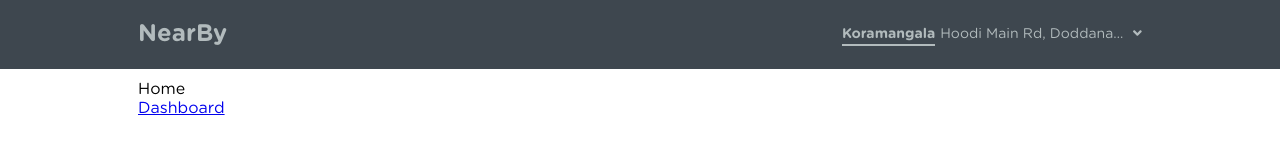
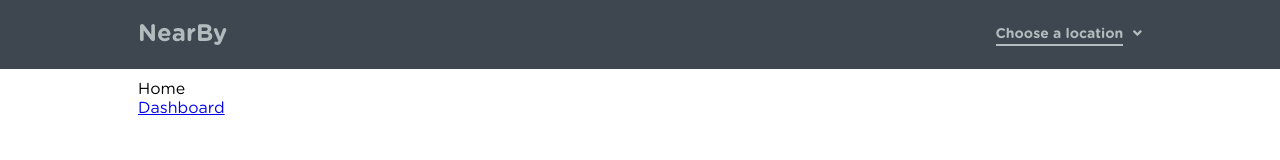
Before and after one commit to Arjun-sna/nearby, a React app: page / in a window 1280 px wide. Built offline with nearby package versions, Linux system fonts and the light colour scheme; no server answers.

Commit message:
use context in navbar to show selected location

```diff
--- a/src/components/locationPicker/index.js
+++ b/src/components/locationPicker/index.js
@@ -10,7 +10,7 @@ export default ({ setShowSideBar }) => {
   const inputRef = useRef();
   const [searchQuery, setSearchQuery] = useState('');
   const [predictedPlaces, setPredictedPlaces] = useState([]);
-  const [selectedLocation, setSelectedLocation] = useState('');
+  const [selectedLocation, setSelectedLocation] = useState(false);
   const [contextValue, dispatch] = useAppContext();
 
   useEffect(() => {
@@ -24,7 +24,7 @@ export default ({ setShowSideBar }) => {
       setShowSideBar(false)
     };
 
-    if (selectedLocation.length > 0) {
+    if (selectedLocation) {
       getGeoCodeForLocationDescription();
     }
   }, [selectedLocation]);
--- a/src/components/locationPicker/predictedPlacesListItem.js
+++ b/src/components/locationPicker/predictedPlacesListItem.js
@@ -10,7 +10,7 @@ const PlacesListItem = ({
 }) => {
 
   return (
-    <div className="list-item-container" onClick={() => onClick && onClick(description)}>
+    <div className="list-item-container" onClick={() => onClick && onClick({description, mainText, secondaryText})}>
       <div>
         <FontAwesomeIcon icon="map-marker-alt" color="#00000099" size="sm"/>
       </div>
--- a/src/components/locationView/index.js
+++ b/src/components/locationView/index.js
@@ -1,16 +1,21 @@
 import React from 'react';
 import { FontAwesomeIcon } from '@fortawesome/react-fontawesome';
+import { useAppContext } from '~/modules/app/contextProvider';
 import './style.scss';
 
-export default ({ setShowSideBar }) => (
+export default ({ setShowSideBar }) => {
+  const [ appContextValue ] = useAppContext();
+  const { userLocation: { mainText, secondaryText } = {} } = appContextValue;
+
+  return (
     <div className="location-picker-container" onClick={() => setShowSideBar(true)}>
       <span>
         <span className="locality">
-        Koramangala
+          { mainText || 'Choose a location' }
         </span>
       </span>
       <span className="address">
-      Hoodi Main Rd, Doddanakundi Industrial Area 2, Phase 1, Doddanekkundi, Bengaluru, Karnataka, India`
+        { secondaryText }
       </span>
       <span>
       <span className="address-icon">
@@ -18,4 +23,5 @@ export default ({ setShowSideBar }) => (
       </span>
       </span>
     </div>
-);
+  )
+};
--- a/src/components/locationView/style.scss
+++ b/src/components/locationView/style.scss
@@ -5,12 +5,13 @@
   align-items: center;
   color: $teal;
   font-size: 14px;
-  max-width: 300px;
+  max-width: 400px;
   cursor: pointer;
 
   .locality {
     font-family: gotham-bold;
     position: relative;
+    white-space: nowrap;
   }
 
   .locality::after {
```
Lines whose indentation alone changed are shown as unchanged.
